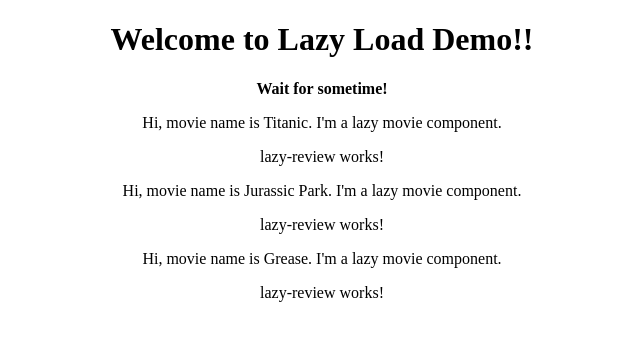
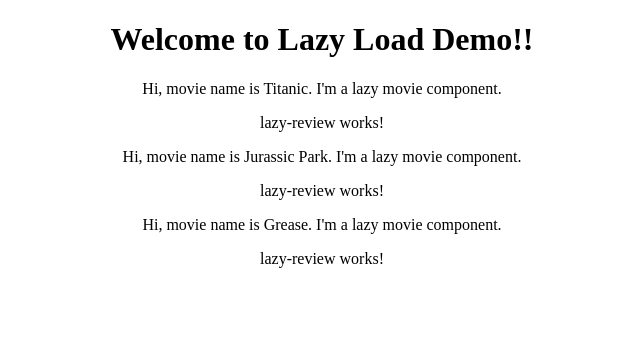
Before and after one commit to ganeshkatore/angular-4-lazy-loading, an Angular app: page /lazy/load-movie in a window 1280 px wide. Shown: the top 340 px of the page, without its empty margins (318-958 px from the left). Built offline with nearby package versions, Linux system fonts and the light colour scheme.

Commit message:
Few changes

```diff
--- a/src/app/app.component.html
+++ b/src/app/app.component.html
@@ -3,7 +3,7 @@
   <h1>
     Welcome to {{title}}!
   </h1>
-  <strong>Wait for sometime!</strong>
+  <div *ngIf="loading">Wait for sometime!</div>
   <!-- <button routerLink="/lazy/load-movie">Lazy Load Movie</button> -->
   <router-outlet></router-outlet>
 </div>
--- a/src/app/app.component.ts
+++ b/src/app/app.component.ts
@@ -7,16 +7,17 @@ import { Route, Router } from '@angular/router';
   styleUrls: ['./app.component.css']
 })
 export class AppComponent implements OnInit {
-
+  loading:boolean;
   constructor(private router: Router){
-
+    this.loading=true;
   }
   ngOnInit() {
     //This is mimicking service call in a sense say REST Call
     setTimeout(()=>{
         this.router.navigate(['/lazy/load-movie']);
+
         },3000);
-
+        this.loading=false;
   }
 
   title = 'Lazy Load Demo!';
```
